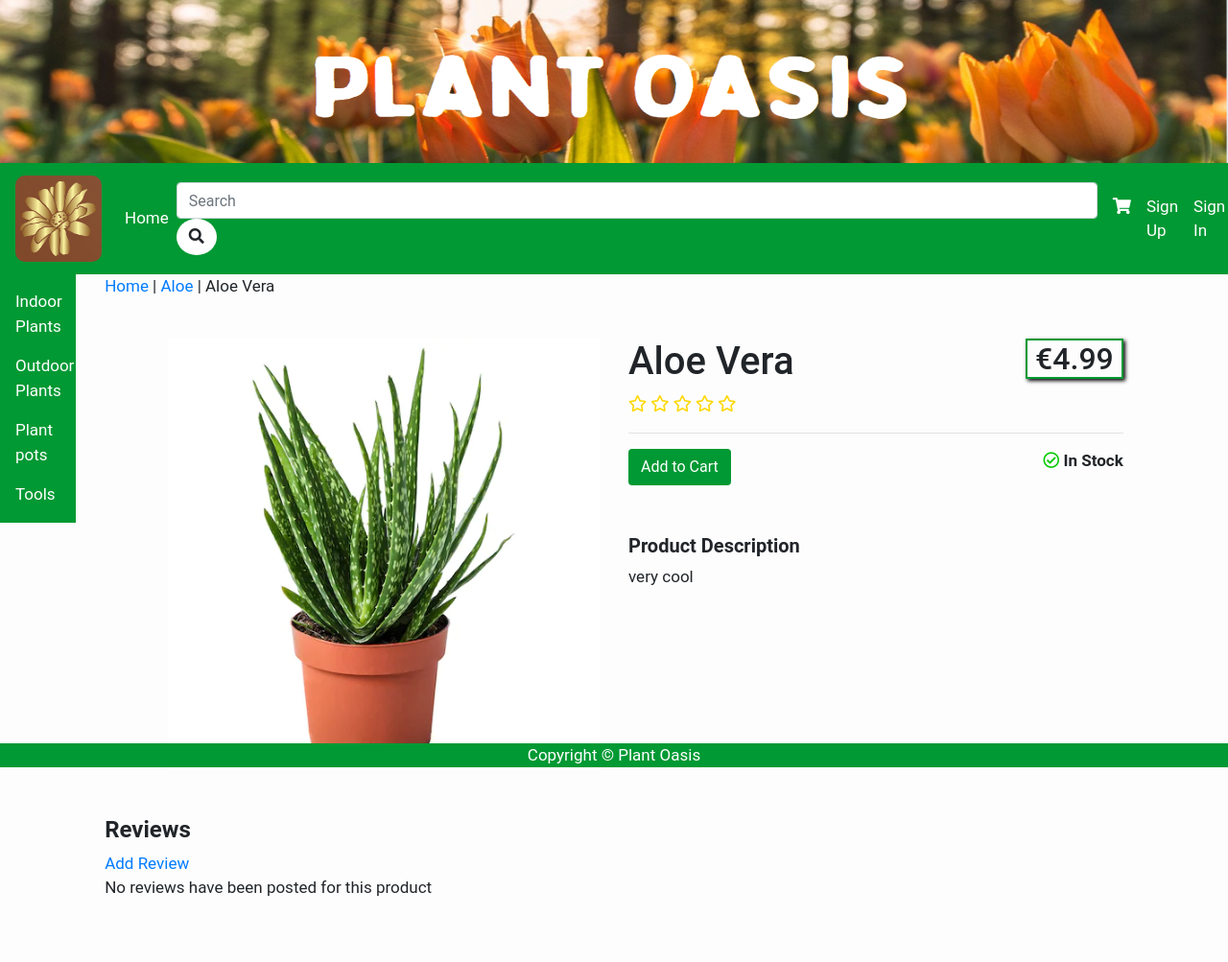
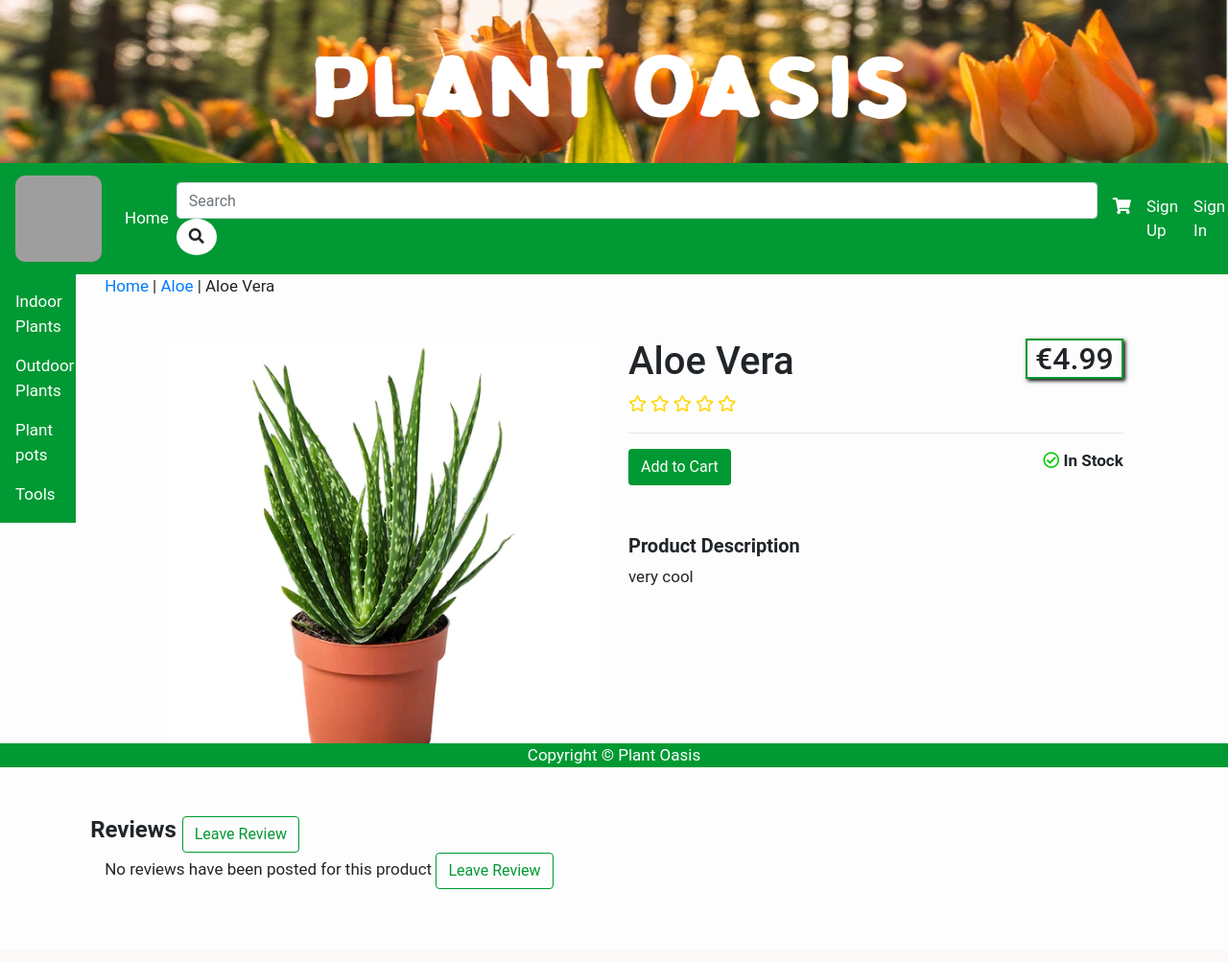
Before and after one commit to hubo00/2nd-Year-Project, a Django app: a page that uses shop/templates/header.html in a window 1280 px wide. Shown: the whole page at 96% size. After the commit the page ends 927 px from the top, so only its background shows below. Run offline with Django 3.2, Linux system fonts and the light colour scheme; data comes from the database, SQL or seed files in the repository; both versions use the stored data as it was after the commit; parts of the project's set-up code (start-up, migrations or seed data) failed here and were passed over; some libraries are stand-ins or nearby versions; grey boxes are pictures that could not be loaded.

Commit message:
Added user login authentication for reviews

```diff
--- a/plant_oasis/settings.py
+++ b/plant_oasis/settings.py
@@ -69,6 +69,7 @@ TEMPLATES = [
     {
         'BACKEND': 'django.template.backends.django.DjangoTemplates',
         'DIRS': [str(BASE_DIR.joinpath('shop', 'templates')),
+                str(BASE_DIR.joinpath('accounts', 'templates')),
                 str(BASE_DIR.joinpath('search_app', 'templates')),
                 str(BASE_DIR.joinpath('cart', 'templates')),
                 str(BASE_DIR.joinpath('order', 'templates')),
--- a/reviews/models.py
+++ b/reviews/models.py
@@ -8,6 +8,8 @@ from django.db.models import Avg, Func
 
 """
 I used a course on Udemy to learn how to use machine learning in the django framework
+A part of it showed how to create a review model, I used it to create this model with additional functionality implemented by myself.
+-- Hubert Bukowski x00161897
 source = https://www.udemy.com/course/machine-learning-projects-recommendation-system-website/
 """
 
@@ -29,3 +31,6 @@ class Review(models.Model):
     image_thumbnail = ImageSpecField(source='image', processors=[ResizeToFill(200,200)],
     format='JPEG', options={'quality': 100})
     rating = models.FloatField(choices=RATING_OPTIONS, default=None, null=True, blank=True)
+
+    def __str__(self):
+        return str(self.id)
--- a/shop/templates/header.html
+++ b/shop/templates/header.html
@@ -1,10 +1,6 @@
 {% load static %}
 <header>
     <div style="text-align: center;">
-        {% if category %}
-            <img src="#" alt="{{category.name}}">
-        {% else %}
-            <img style="width: 100%; height: 10em;" src="../../../static/images/oasis4.PNG" alt="Our Plant Collection">
-        {% endif %}
+        <img style="width: 100%; height: 10em;" src="../../../static/images/oasis4.PNG" alt="Our Plant Collection">
     </div>
 </header>
--- a/shop/templates/navbar.html
+++ b/shop/templates/navbar.html
@@ -1,6 +1,6 @@
 <nav class="navbar navbar-expand-sm bg-plants">
     <a class="navbar-brand" href="{% url 'shop:allProdCat' %}">
-        <img style="width: 4.5em; height: 4.5em; border-radius: 0.5em;" src="../../static/images/flower.PNG" alt="Store_Logo">
+        <img style="width: 4.5em; height: 4.5em; border-radius: 0.5em;" src="../../images/flower.PNG" alt="Store_Logo">
     </a>
     <ul class="navbar-nav mr-auto">
         <li class="nav-item">
--- a/shop/templates/shop/product.html
+++ b/shop/templates/shop/product.html
@@ -124,10 +124,8 @@
 				</div>
 				<div class="container">
 					<div class="row mt-5">
-						<div class="col">
-							<h4><b>Reviews</b></h4>
-							<a href="{% url 'reviews:add_review' product.slug %}">Add Review</a>
-						</div>
+						<h4><b>Reviews&nbsp;</b></h4>
+						<a href="{% url 'reviews:add_review' product.slug %}"><button type="button" class="btn btn-outline-plants">Leave Review</button></a>
 					</div>
 					<div class="row">
 						<div class="col-8">
@@ -184,10 +182,10 @@
 											{% if user.username == review.username %}
 											<div class="row ml-2">
 												<div>
-													<a class="text-danger" href="{% url 'reviews:edit_review' product.slug review.id %}">Edit&nbsp;</a>
+													<a href="{% url 'reviews:edit_review' product.slug review.id %}">Edit&nbsp;</a>
 												</div>
 												<div>
-													<a class="text-plant" href="{% url 'reviews:delete_review' product.slug review.id %}">&nbsp;Delete</a>
+													<a class="text-danger" href="{% url 'reviews:delete_review' product.slug review.id %}">&nbsp;Delete</a>
 												</div>
 											</div>
 											{% endif %}
@@ -203,7 +201,7 @@
 								</div>
 							{% endfor %}
 							{% else %}
-							<p>No reviews have been posted for this product</p>
+							<p>No reviews have been posted for this product <a href="{% url 'reviews:add_review' product.slug %}"><button type="button" class="btn btn-outline-plants">Leave Review</button></a></p>
 							{% endif %}
 						</div>
 						<div class="col-4">
```
Also changed, not shown: reviews/views.py (+11 -0 lines), db.sqlite3, media/webpage/flower.PNG (renamed from static/images/flower.PNG).
